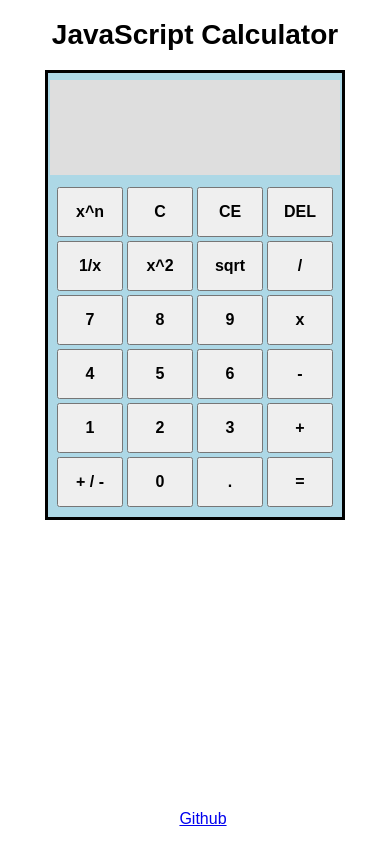
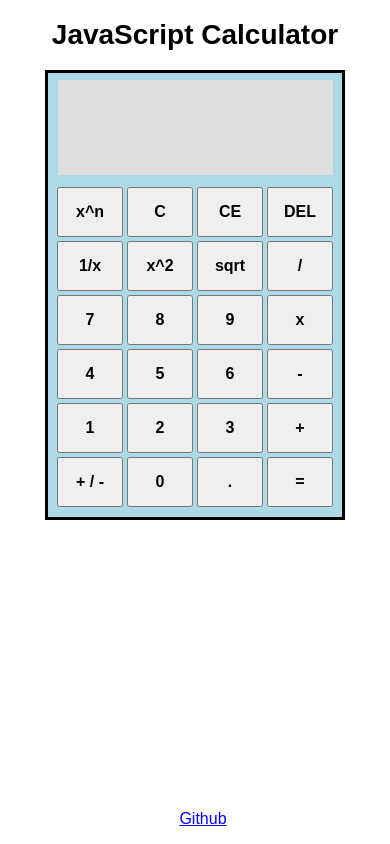
Before and after one commit to PlaustralCL/calculator, a plain HTML site: page index.html in a window 390 px wide. Drawn offline with Linux system fonts and the light colour scheme.

Commit message:
Resize displays and padding for calc-body

```diff
--- a/style.css
+++ b/style.css
@@ -26,8 +26,10 @@
 
 .calc-body {
   box-sizing: border-box;
+  padding-top: 10px;
+  padding-bottom: 10px;
   position: relative;
-  height: 625px;
+  height: 635px;
   width: 410px;
   display: flex;
   flex-wrap: wrap;
@@ -42,7 +44,7 @@
 .statement {
   box-sizing: border-box;
   height: 35px;
-  width: 400px;
+  width: 385px;
   padding-left: 10px;
   padding-right: 10px;
   padding-top: 5px;
@@ -54,7 +56,7 @@
 .result {
   box-sizing: border-box;
   height: 90px;
-  width: 400px;
+  width: 385px;
   padding-right: 10px;
   padding-left: 10px;
   padding-top: 20px;
@@ -113,15 +115,17 @@
   .calc-body {
     height: 450px;
     width: 300px;
+    padding-top: 5px;
+    padding-bottom: 5px;
   }
 
   .statement {
-    width: 290px;
+    width: 275px;
   }
 
   .result {
     height: 60px;
-    width: 290px;
+    width: 275px;
     padding-top: 10px;
   }
 
```
